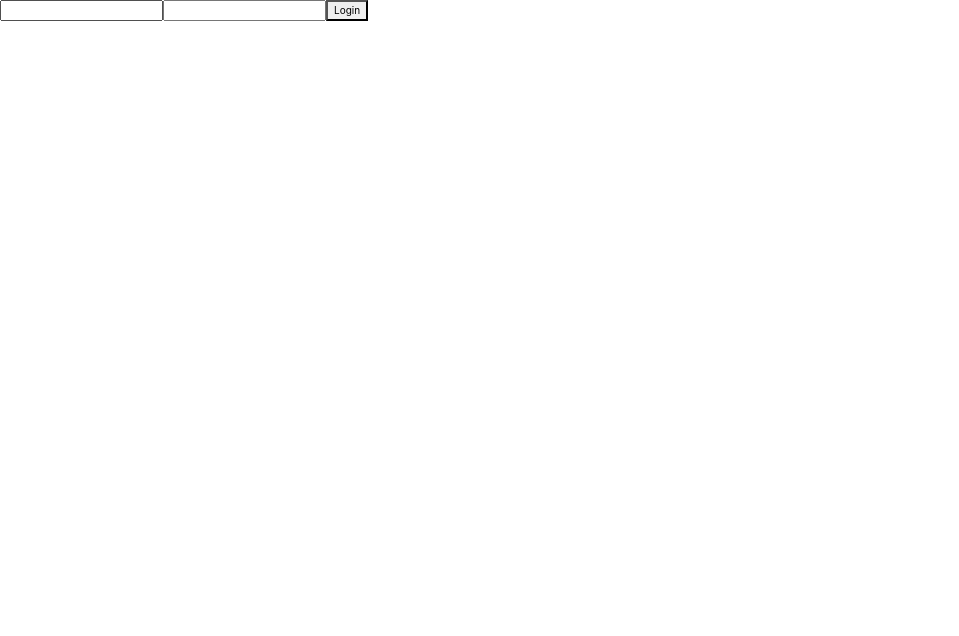
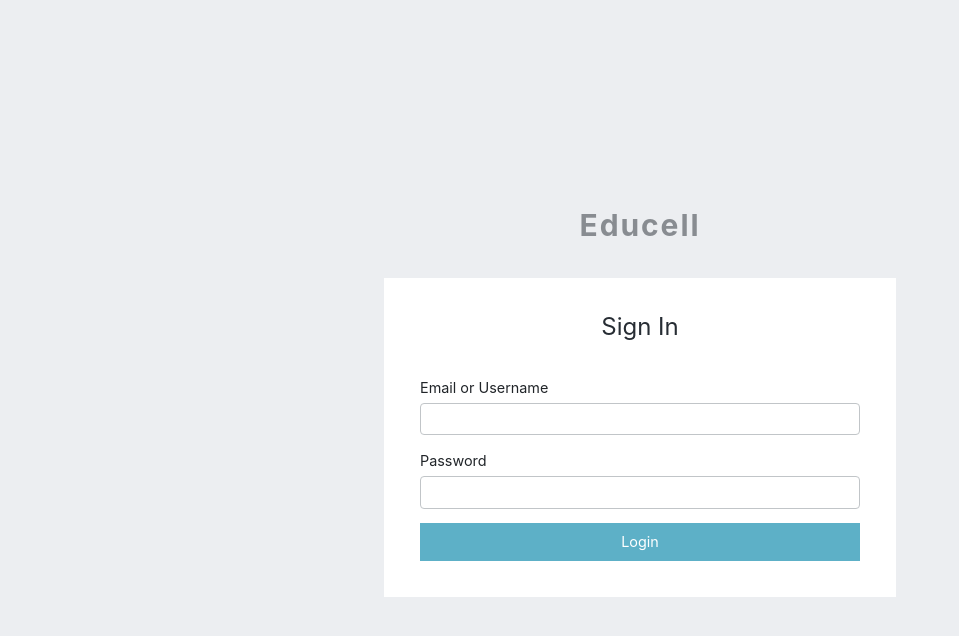
Before and after one commit to International-School-Social-Worker-BW/Front-End, a React (Create React App) app in the folder international-ssw/: page /signin in a window 1280 px wide. Shown: the top 636 px of the page, without its empty margins (0-959 px from the left). Built offline with nearby package versions, Linux system fonts and the light colour scheme.

Commit message:
Update and style the login page

```diff
--- a/international-ssw/src/App.scss
+++ b/international-ssw/src/App.scss
@@ -7,3 +7,4 @@
 @import 'styles/header-nav';
 @import 'styles/protected-nav';
 @import 'styles/student-table';
+@import 'styles/login';
--- a/international-ssw/src/components/Login.js
+++ b/international-ssw/src/components/Login.js
@@ -25,16 +25,30 @@ const Login = ({ history }) => {
     };
 
     return (
-      <>
+      <div className="login-section">
+        <div className="logo-title">
+          Educell
+        </div>
+        <div className="login-page">
+          <div className="login-header">
+            Sign In
+          </div>
           <form className='login-form'>
 
+            <div className="text-input">
+              <label htmlFor="username">Email or Username</label>
               <input
+                id="username"
                 type='text'
                 name='username'
                 onChange={handleChange}
                 value={credentials.username}
                 required
               />
+            </div>
+
+            <div className="password-input">
+              <label htmlFor="password">Password</label>
               <input
                   type='password'
                   name='password'
@@ -42,11 +56,13 @@ const Login = ({ history }) => {
                   value={credentials.password}
                   required
                 />
+            </div>
 
             <button onClick={login}>Login</button>
 
           </form>
-      </>
+        </div>
+      </div>
     );
   };
 
--- /dev/null
+++ b/international-ssw/src/styles/login.scss
@@ -0,0 +1,68 @@
+.logo-title {
+  color: $dark-grey;
+  opacity: 0.5;
+  font-weight: bold;
+  font-size: 2.5em;
+  text-align: center;
+  padding-bottom: 1em;
+  letter-spacing: 1.9px;
+}
+
+
+
+.login-page label,
+.login-page input {
+  display: block;
+}
+
+.login-section {
+  font-size: 1.2em;
+  display: flex;
+  flex-direction: column;
+  justify-content: center;
+  align-items: center;
+  background: #eceef1;
+  width: 100%;
+  height: 100vh;
+}
+
+.login-page {
+  background: #fff;
+  width: 40%;
+  padding: 3em;
+}
+
+.login-header {
+  font-size: 2em;
+  color: $dark-grey;
+  line-height: 1.1;
+  text-align: center;
+  padding-bottom: 1.5em;
+}
+
+.login-form {
+  width: 100%;
+}
+
+.login-form label {
+  font-size: 1.2em;
+}
+
+.login-form input {
+  outline: none;
+  border: 1px solid #C1C5C8;
+  font-size: 1.2em;
+  padding: 0.3em 1em;
+  width: 100%;
+  border-radius: 4px;
+  margin-bottom: 1em;
+}
+
+.login-form button {
+  background: $blue;
+  color: white;
+  width: 100%;
+  padding: 0.5em 1em;
+  border: 1px solid $blue;
+  font-size: 1.2em;
+}
```
Lines whose indentation alone changed are shown as unchanged.
